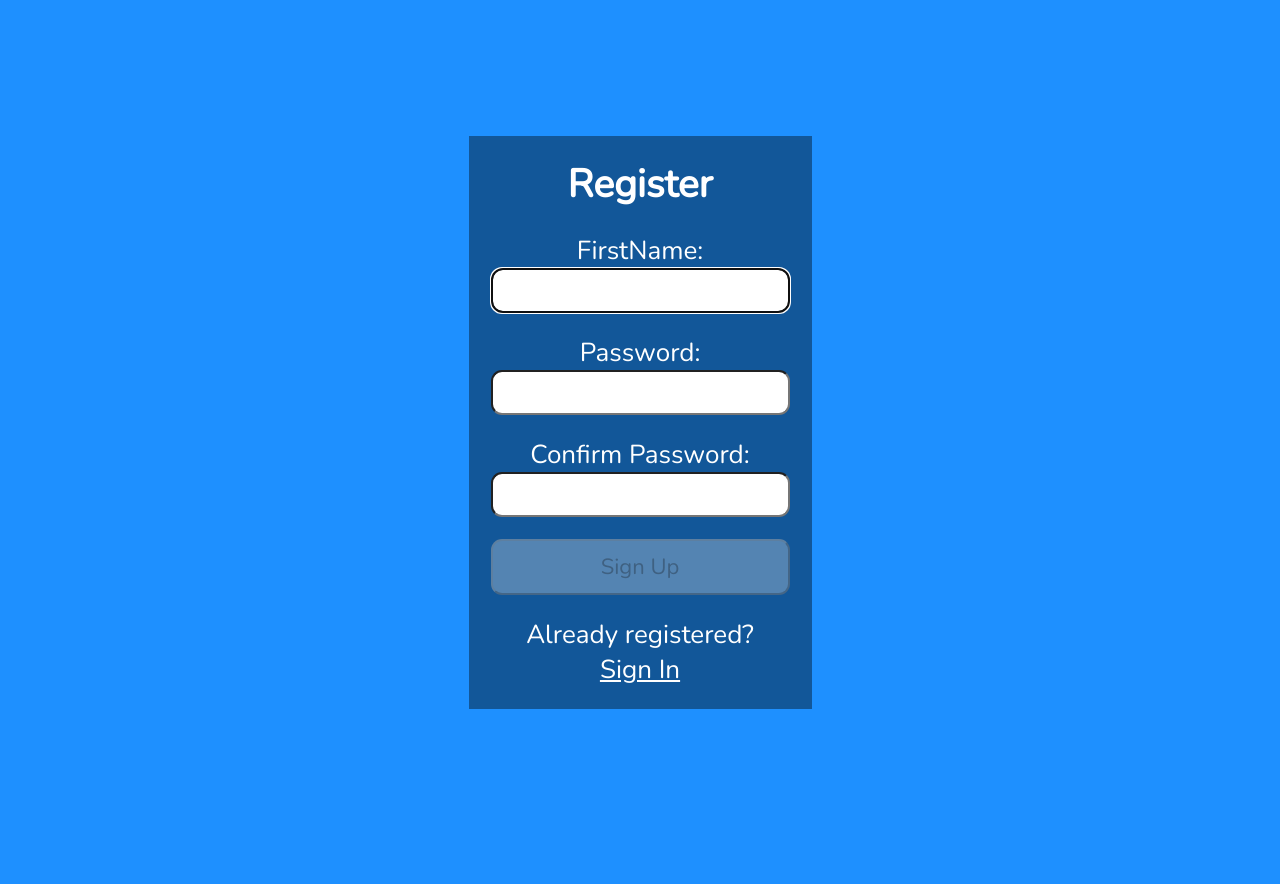
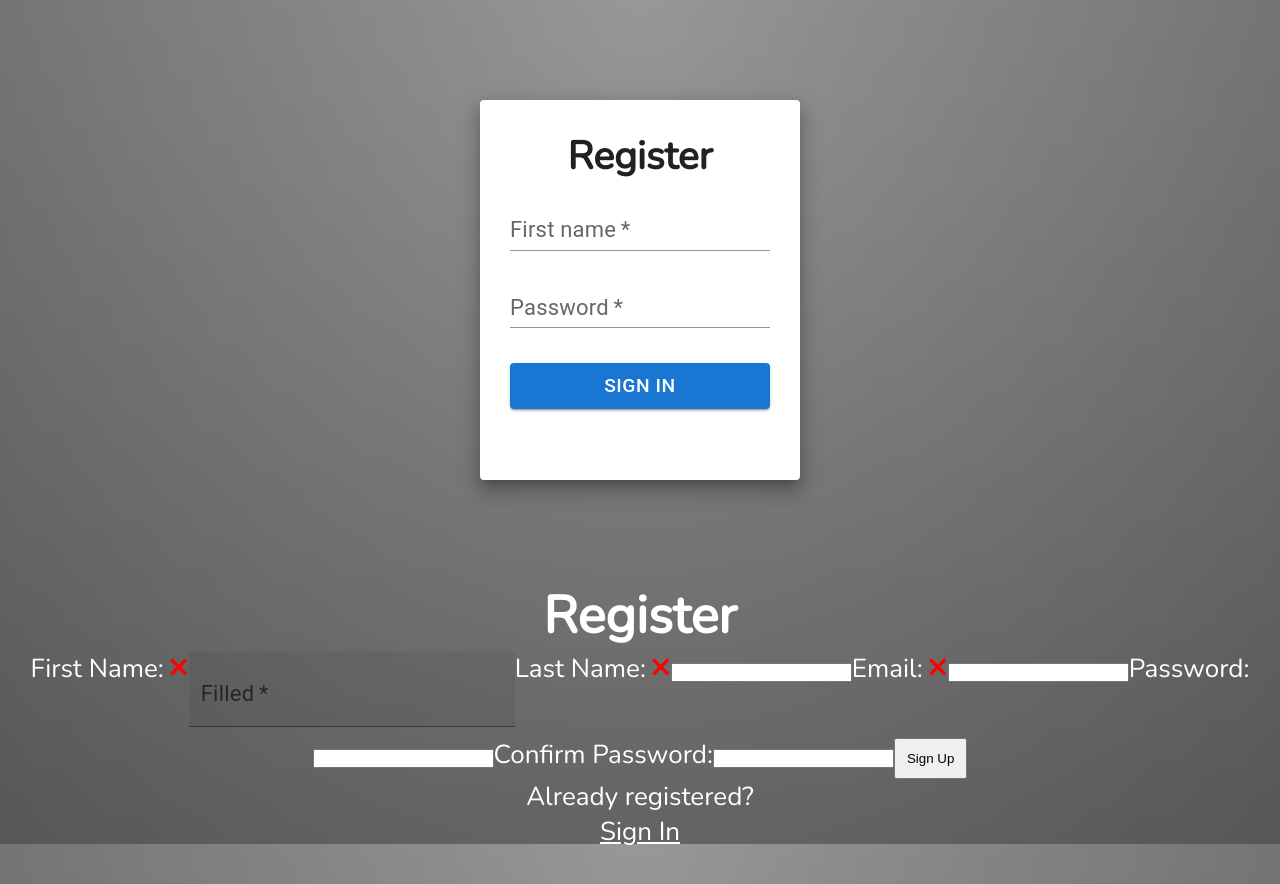
Before and after one commit to TomasSirotek/ProductClient, a React (Create React App) app: page / in a window 1280 px wide. Before the commit the page ends 844 px from the top, so only its background shows below. Built offline with nearby package versions, Linux system fonts and the light colour scheme.

Commit message:
just in case

```diff
--- a/src/components/Register.js
+++ b/src/components/Register.js
@@ -2,6 +2,7 @@ import {useRef,useState,useEffect} from "react";
 import { faCheck, faTimes, faInfoCircle } from "@fortawesome/free-solid-svg-icons";
 import { FontAwesomeIcon } from "@fortawesome/react-fontawesome";
 import axios from '../api/axios.js';
+import {Avatar, Button, Grid, Paper, TextField} from "@mui/material";
 
 const USER_REGEX = /^[A-z][A-z0-9-_]{3,23}$/;
 const PWD_REGEX = /^(?=.*[a-z])(?=.*[A-Z])(?=.*[0-9])(?=.*[!@#$%]).{8,24}$/;
@@ -12,11 +13,13 @@ const Register = () => {
     const userRef = useRef();
     const errRef = useRef();
     // states
-    const [user,setUser] = useState('');
+    const [firstName,setFirstName] = useState('');
+    const [lastName,setLastName] = useState('');
+    const [email,setEmail] = useState('');
     const [validName,setValidName] = useState(false);
     const [userFocus,setUserFocus] = useState(false);
 
-    const [pwd,setPwd] = useState('');
+    const [password,setPwd] = useState('');
     const [validPwd,setValidPwd] = useState(false);
     const [pwdFocus,setPwdFocus] = useState(false);
 
@@ -33,41 +36,58 @@ const Register = () => {
     },[])
 
     useEffect(() => {
-        const result = USER_REGEX.test(user);
+        const result = USER_REGEX.test(firstName);
         console.log(result);
-        console.log(user);
+        console.log(firstName);
         setValidName(result);
 
-    },[user])
+
+    },[lastName])
+    useEffect(() => {
+        const result = USER_REGEX.test(lastName);
+        console.log(result);
+        console.log(lastName);
+        setValidName(result);
+
+    },[lastName])
 
     useEffect(() => {
-        const result = PWD_REGEX.test(pwd);
+        const result = USER_REGEX.test(email);
         console.log(result);
-        console.log(pwd);
+        console.log(email);
+        setValidName(result);
+
+    },[email])
+
+
+    useEffect(() => {
+        const result = PWD_REGEX.test(password);
+        console.log(result);
+        console.log(password);
         setValidPwd(result);
-        const match = pwd === matchPwd;
+        const match = password === matchPwd;
         setValidMatch(match);
 
-    },[pwd,matchPwd])
+    },[password,matchPwd])
 
     useEffect(() => {
         setErrMsg('');
-    },[user,pwd,matchPwd])
+    },[firstName,password,matchPwd])
 
     const handleSubmit = async (e) => {
         e.preventDefault();
         // if button enabled with JS hack
-        const v1 = USER_REGEX.test(user);
-        const v3 = USER_REGEX.test(user);
-        const v4 = USER_REGEX.test(user);
-        const v2 = PWD_REGEX.test(pwd);
-        if (!v1 || !v2 || !v3 || !v4) {
-            setErrMsg("Invalid Entry");
-            return;
-        }
+        // const v1 = USER_REGEX.test(firstName);
+        // const v2 = USER_REGEX.test(lastName);
+        // const v3 = USER_REGEX.test(email);
+        // const v4 = PWD_REGEX.test(pwd);
+        // if (!v1 || !v2 || !v3 || !v4) {
+        //     setErrMsg("Invalid Entry");
+        //     return;
+        // }
         try {
             const response = await axios.post(REGISTER_URL,
-                JSON.stringify({ user,lastName,email,pwd }),
+                JSON.stringify({ firstName,lastName,email,password }),
                 {
                     headers: { 'Content-Type': 'application/json' },
                     withCredentials: false
@@ -79,7 +99,9 @@ const Register = () => {
             setSuccess(true);
             //clear state and controlled inputs
             //need value attrib on inputs for this
-            setUser('');
+            setFirstName('');
+            setLastName('');
+            setEmail('');
             setPwd('');
             setMatchPwd('');
         } catch (err) {
@@ -94,6 +116,24 @@ const Register = () => {
         }
     }
 
+    const paperStyle=
+        {
+            padding: "30px",
+            height: "380px",
+            width: "25%",
+            margin: "100px auto"
+        };
+
+    const usernameTexFieldStyle =
+        {
+            marginBottom: "10px"
+        };
+    const passwordTexFieldStyle =
+        {
+            marginBottom: "35px"
+        };
+
+
     return (
         <>
             {success ? (
@@ -104,52 +144,131 @@ const Register = () => {
                     </p>
                 </section>
             ) : (
-                <section>
+                <div className="main">
+                    <Grid>
+                        <Paper elevation={12} style={paperStyle}>
+                            <Grid align='center'>
+                                <h2>Register</h2>
+                            </Grid>
+
+                            <form onSubmit={handleSubmit}>
+                                <TextField
+                                    id="setFirstName"
+                                    label="First name"
+                                    variant="standard"
+                                    placeholder="Enter first name"
+                                    ref={userRef}
+                                    autoComplete="off"
+                                    onChange={(e) => setFirstName(e.target.value)}
+                                    value={firstName}
+                                    aria-invalid={validName ? "false" : "true"}
+                                    aria-describedby="uidnote"
+                                    style={usernameTexFieldStyle}
+                                    fullWidth
+                                    required
+                                />
+                                <TextField id="Password" label="Password" style={passwordTexFieldStyle} placeholder="Enter password" type="password"
+                                           variant="standard"  fullWidth required/>
+
+                                <Button type='submit' color='primary' variant="contained"  fullWidth>
+                                    Sign in
+                                </Button>
+                            </form>
+                        </Paper>
+                    </Grid>
                     <p ref={errRef} className={errMsg ? "errmsg" : "offscreen"} aria-live="assertive">{errMsg}</p>
                     <h1>Register</h1>
                     <form onSubmit={handleSubmit}>
                         <label htmlFor="firstName">
-                            FirstName:
+                            First Name:
                             <FontAwesomeIcon icon={faCheck} className={validName ? "valid" : "hide"} />
-                            <FontAwesomeIcon icon={faTimes} className={validName || !user ? "hide" : "invalid"} />
+                            <FontAwesomeIcon icon={faTimes} className={validName || !setFirstName ? "hide" : "invalid"} />
                         </label>
-
-                        <input
-                            type="text"
-                            id="username"
+                        <TextField
+                            id="filled-basic"
+                            label="Filled"
+                            variant="filled"
                             ref={userRef}
                             autoComplete="off"
-                            onChange={(e) => setUser(e.target.value)}
-                            value={user}
+                            onChange={(e) => setFirstName(e.target.value)}
+                            value={firstName}
                             required
                             aria-invalid={validName ? "false" : "true"}
                             aria-describedby="uidnote"
-                            onFocus={() => setUserFocus(true)}
-                            onBlur={() => setUserFocus(false)}
                         />
-                        <p id="uidnote" className={userFocus && user && !validName ? "instructions" : "offscreen"}>
+                        {/*<input*/}
+                        {/*    type="text"*/}
+                        {/*    id="setFirstName"*/}
+                        {/*    ref={userRef}*/}
+                        {/*    autoComplete="off"*/}
+                        {/*    onChange={(e) => setFirstName(e.target.value)}*/}
+                        {/*    value={firstName}*/}
+                        {/*    required*/}
+                        {/*    aria-invalid={validName ? "false" : "true"}*/}
+                        {/*    aria-describedby="uidnote"*/}
+                        {/*   // onFocus={() => setUserFocus(true)}*/}
+                        {/*   // onBlur={() => setUserFocus(false)}*/}
+
+                        <p id="uidnote" className={userFocus && setFirstName && !validName ? "instructions" : "offscreen"}>
                             <FontAwesomeIcon icon={faInfoCircle} />
                             4 to 24 characters.<br />
                             Must begin with a letter.<br />
                             Letters, numbers, underscores, hyphens allowed.
                         </p>
 
+                        <label htmlFor="lastName">
+                            Last Name:
+                            <FontAwesomeIcon icon={faCheck} className={validName ? "valid" : "hide"} />
+                            <FontAwesomeIcon icon={faTimes} className={validName || !setFirstName ? "hide" : "invalid"} />
+                        </label>
+
+                        <input
+                            type="text"
+                            id="lastName"
+                            autoComplete="off"
+                            onChange={(e) => setLastName(e.target.value)}
+                            value={lastName}
+                            required
+                            aria-invalid={validName ? "false" : "true"}
+                            aria-describedby="uidnote"
+                           // onFocus={() => setUserFocus(true)}
+                         //   onBlur={() => setUserFocus(false)}
+                        />
+
+                        <label htmlFor="email">
+                            Email:
+                            <FontAwesomeIcon icon={faCheck} className={validName ? "valid" : "hide"} />
+                            <FontAwesomeIcon icon={faTimes} className={validName || !setLastName ? "hide" : "invalid"} />
+                        </label>
+
+                        <input
+                            type="text"
+                            id="email"
+                            autoComplete="off"
+                            onChange={(e) => setEmail(e.target.value)}
+                            value={email}
+                            required
+                            aria-invalid={validName ? "false" : "true"}
+                            aria-describedby="uidnote"
+                            //onFocus={() => setUserFocus(true)}
+                            //onBlur={() => setUserFocus(false)}
+                        />
 
                         <label htmlFor="password">
                             Password:
                             <FontAwesomeIcon icon={faCheck} className={validPwd ? "valid" : "hide"} />
-                            <FontAwesomeIcon icon={faTimes} className={validPwd || !pwd ? "hide" : "invalid"} />
+                            <FontAwesomeIcon icon={faTimes} className={validPwd || !password ? "hide" : "invalid"} />
                         </label>
                         <input
                             type="password"
                             id="password"
                             onChange={(e) => setPwd(e.target.value)}
-                            value={pwd}
+                            value={password}
                             required
                             aria-invalid={validPwd ? "false" : "true"}
                             aria-describedby="pwdnote"
-                            onFocus={() => setPwdFocus(true)}
-                            onBlur={() => setPwdFocus(false)}
+                           // onFocus={() => setPwdFocus(true)}
+                           // onBlur={() => setPwdFocus(false)}
                         />
                         <p id="pwdnote" className={pwdFocus && !validPwd ? "instructions" : "offscreen"}>
                             <FontAwesomeIcon icon={faInfoCircle} />
@@ -172,15 +291,16 @@ const Register = () => {
                             required
                             aria-invalid={validMatch ? "false" : "true"}
                             aria-describedby="confirmnote"
-                            onFocus={() => setMatchFocus(true)}
-                            onBlur={() => setMatchFocus(false)}
+                            // onFocus={() => setMatchFocus(true)}
+                           // onBlur={() => setMatchFocus(false)}
                         />
                         <p id="confirmnote" className={matchFocus && !validMatch ? "instructions" : "offscreen"}>
                             <FontAwesomeIcon icon={faInfoCircle} />
                             Must match the first password input field.
                         </p>
 
-                        <button disabled={!validName || !validPwd || !validMatch ? true : false}>Sign Up</button>
+                        <button >Sign Up</button>
+                        {/*<button disabled={!validName || !validPwd || !validMatch ? true : false}>Sign Up</button>*/}
                     </form>
                     <p>
                         Already registered?<br />
@@ -189,7 +309,9 @@ const Register = () => {
                             <a href="#">Sign In</a>
                         </span>
                     </p>
-                </section>
+                </div>
+
+
             )}
         </>
     )
--- a/src/index.css
+++ b/src/index.css
@@ -14,7 +14,8 @@ html {
 
 body {
   min-height: 100vh;
-  background-color: dodgerblue;
+  background: linear-gradient(to bottom, rgba(255,255,255,0.15) 0%, rgba(0,0,0,0.15) 100%), radial-gradient(at top center, rgba(255,255,255,0.40) 0%, rgba(0,0,0,0.40) 120%) #989898;
+  background-blend-mode: multiply,multiply;
 }
 
 .App {
@@ -26,24 +27,35 @@ body {
   padding: 1rem 0.5rem;
 }
 
-section {
-  width: 100%;
-  max-width: 420px;
-  min-height: 400px;
-  display: flex;
-  flex-direction: column;
-  justify-content: flex-start;
-  padding: 1rem;
-  background-color: rgba(0,0,0,0.4);
+.main{
+  position:absolute;
+  top:0;
+  left:0;
+  bottom:0;
+  right:0;
+  height:100%;
+  width:100%;
 }
 
-form {
-  display: flex;
-  flex-direction: column;
-  justify-content: space-evenly;
-  flex-grow: 1;
-  padding-bottom: 1rem;
-}
+
+/*section {*/
+/*  width: 100%;*/
+/*  max-width: 420px;*/
+/*  min-height: 400px;*/
+/*  display: flex;*/
+/*  flex-direction: column;*/
+/*  justify-content: flex-start;*/
+/*  padding: 1rem;*/
+/*  background-color: rgb(10, 25, 41);*/
+/*}*/
+
+/*form {*/
+/*  display: flex;*/
+/*  flex-direction: column;*/
+/*  justify-content: space-evenly;*/
+/*  flex-grow: 1;*/
+/*  padding-bottom: 1rem;*/
+/*}*/
 
 a, a:visited {
   color: #fff;
@@ -52,16 +64,16 @@ a, a:visited {
 input[type="text"],
 input[type="password"],
 button,
-textarea {
-  font-family: 'Nunito', sans-serif;
-  font-size: 22px;
-  padding: 0.25rem;
-  border-radius: 0.5rem;
-}
+/*textarea {*/
+/*  font-family: 'Nunito', sans-serif;*/
+/*  font-size: 22px;*/
+/*  padding: 0.25rem;*/
+/*  border-radius: 0.5rem;*/
+/*}*/
 
 label,
 button {
-  margin-top: 1rem;
+  margin-top: .5rem;
 }
 
 button {
```
